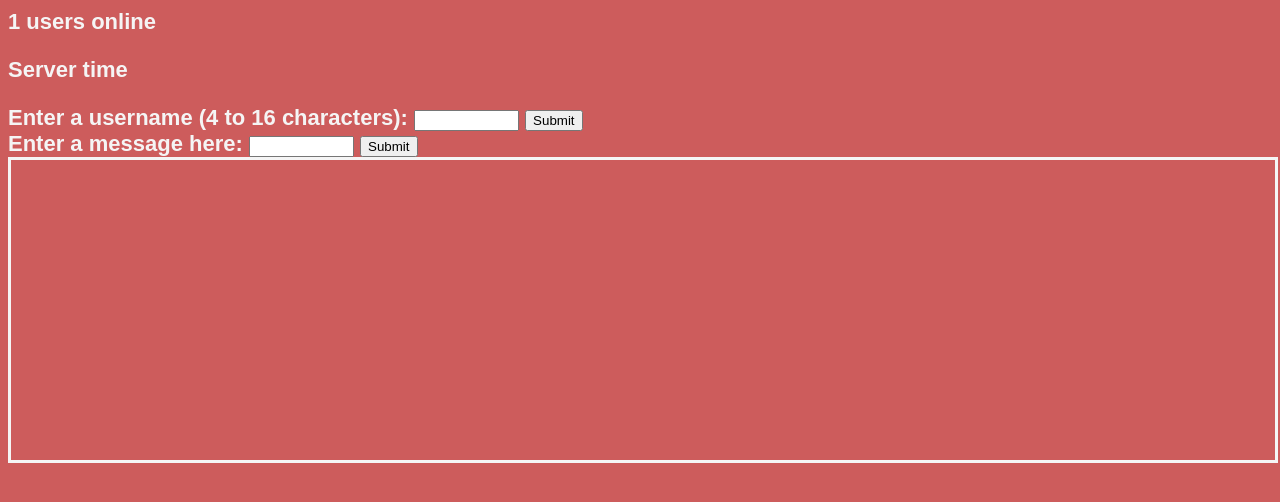
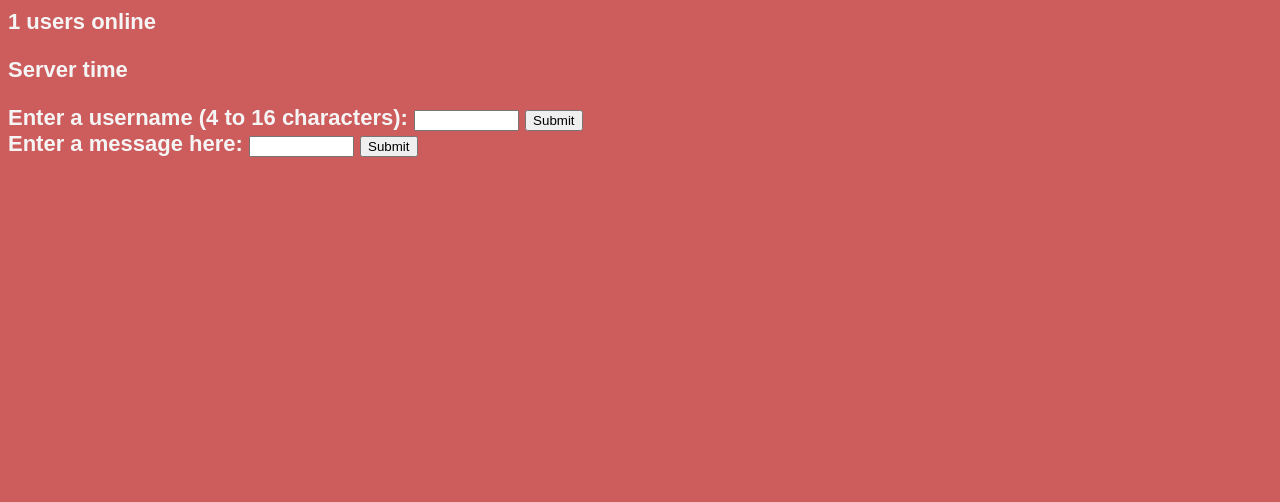
Before and after one commit to dylanpruitt/dpruitt-chat-app, a website: page index.html in a window 1280 px wide. Shown: the part 100-602 px from the top of the page. Drawn offline with nearby package versions, Linux system fonts and the light colour scheme.

Commit message:
Removed border from message container.

```diff
--- a/index.html
+++ b/index.html
@@ -42,7 +42,6 @@
 		width: 100%;
 		height: 300px;
 		overflow: auto;
-		border: 3px solid whitesmoke;
 	}
 </style>
 
```
